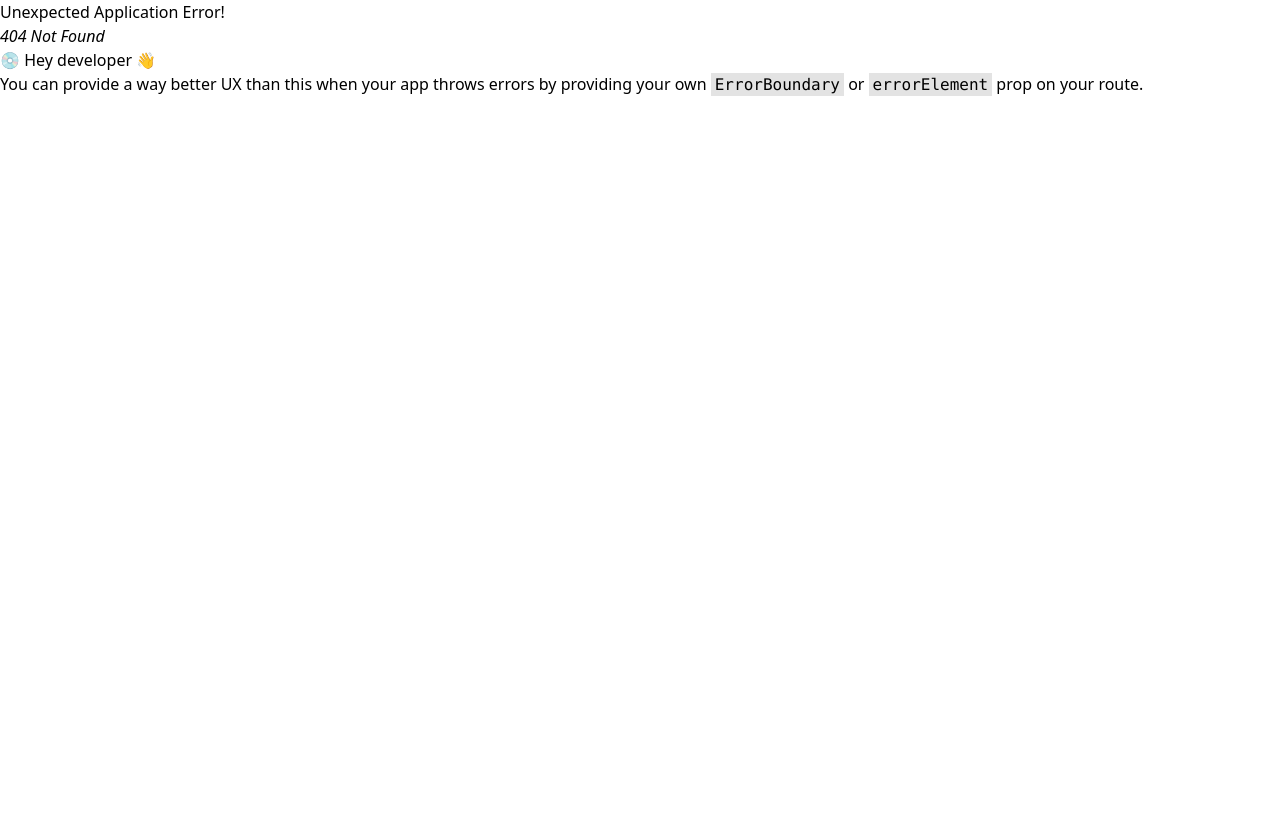
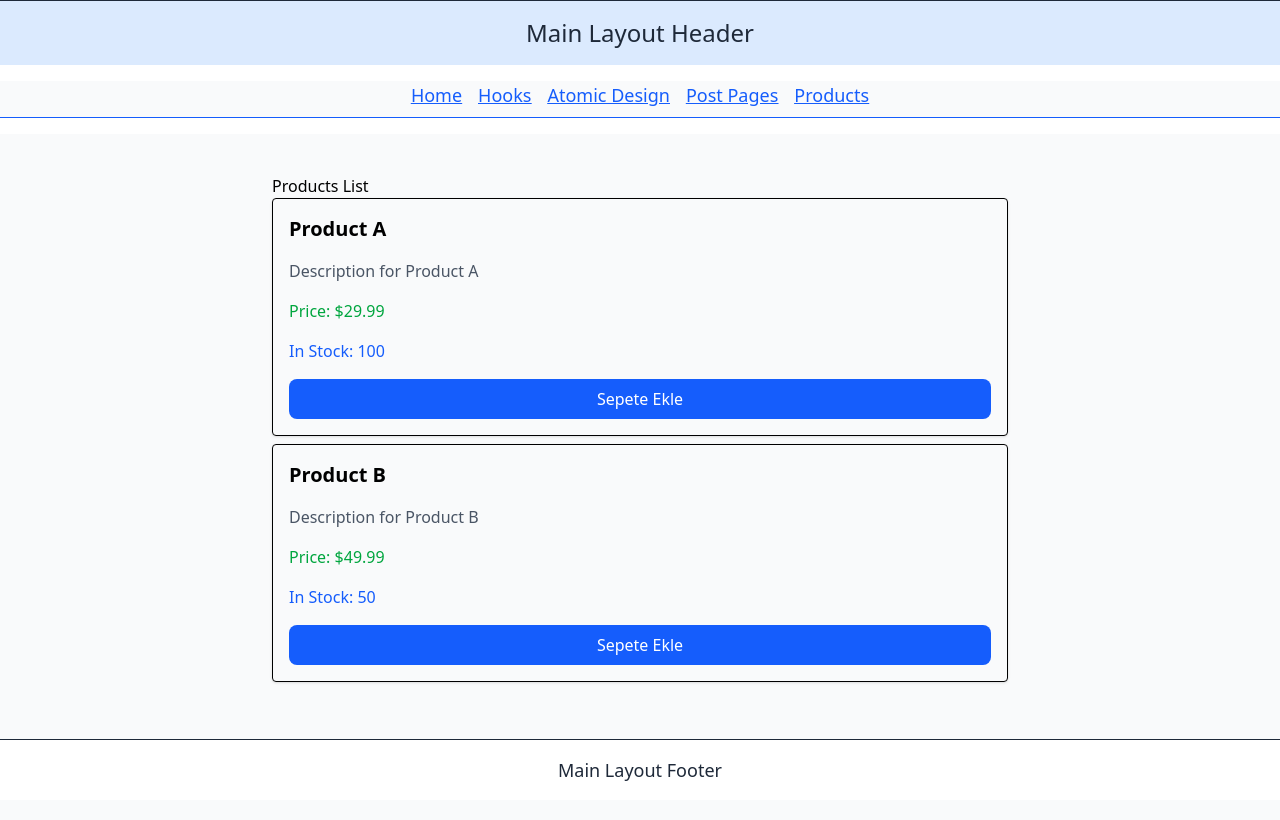
Before and after one commit to neominalsolutions/archi-vite-react-app, a React (Vite) app: page /products in a window 1280 px wide. Before the commit this address had no page. Shown: the top 820 px of the page. Built offline with nearby package versions, Linux system fonts and the light colour scheme.

Commit message:
feat: add products page with product listing and add to cart functionality; define Product interface

```diff
--- a/src/layout/main.layout.tsx
+++ b/src/layout/main.layout.tsx
@@ -13,7 +13,7 @@ const MainLayout = () => {
 			<nav className="flex flex-row justify-center mb-4 space-x-4 text-lg font-medium text-blue-600 underline border-b pb-2 bg-gray-50">
 				<Link to="/">Home</Link> <Link to="/hooks">Hooks</Link>{' '}
 				<Link to="/atomic-design">Atomic Design</Link>{' '}
-				<Link to="/posts">Post Pages</Link>{' '}
+				<Link to="/posts">Post Pages</Link> <Link to="/products">Products</Link>{' '}
 			</nav>
 			<main>
 				<div className="min-h-screen bg-gray-50 flex flex-col py-6 px-4">
--- /dev/null
+++ b/src/model/product.ts
@@ -0,0 +1,8 @@
+export interface Product {
+	id: string;
+	name: string;
+	price: number;
+	description?: string;
+	imageUrl?: string;
+	stockQuantity: number;
+}
--- /dev/null
+++ b/src/pages/product/products.page.tsx
@@ -0,0 +1,51 @@
+import type { Product } from '../../model/product';
+
+const ProductsPage = () => {
+	const data: Product[] = [
+		{
+			id: '1',
+			name: 'Product A',
+			price: 29.99,
+			description: 'Description for Product A',
+			imageUrl: 'https://example.com/product-a.jpg',
+			stockQuantity: 100,
+		},
+		{
+			id: '2',
+			name: 'Product B',
+			price: 49.99,
+			description: 'Description for Product B',
+			imageUrl: 'https://example.com/product-b.jpg',
+			stockQuantity: 50,
+		},
+	];
+
+	const onAddtoCart = (data: Product) => {
+		console.log(`Product ${data.id} added to cart.`);
+	};
+
+	return (
+		<div className="container mx-auto p-4">
+			<h1>Products List</h1>
+			{data.map((product) => (
+				<div
+					className="grid gap-4 p-4 mb-2 border rounded shadow "
+					key={product.id}
+				>
+					<h2 className="text-xl font-semibold">{product.name}</h2>
+					<p className="text-gray-600">{product.description}</p>
+					<p className="text-green-600">Price: ${product.price}</p>
+					<p className="text-blue-600">In Stock: {product.stockQuantity}</p>
+					<button
+						onClick={() => onAddtoCart(product)}
+						className="px-4 py-2 bg-blue-600 text-white font-medium rounded-lg hover:bg-blue-700 transition"
+					>
+						Sepete Ekle
+					</button>
+				</div>
+			))}
+		</div>
+	);
+};
+
+export default ProductsPage;
--- a/src/routes/main.routes.ts
+++ b/src/routes/main.routes.ts
@@ -59,6 +59,10 @@ const mainRoutes: RouteObject = {
 				},
 			],
 		},
+		{
+			path: 'products',
+			Component: React.lazy(() => import('../pages/product/products.page')),
+		},
 	],
 };
 
```
